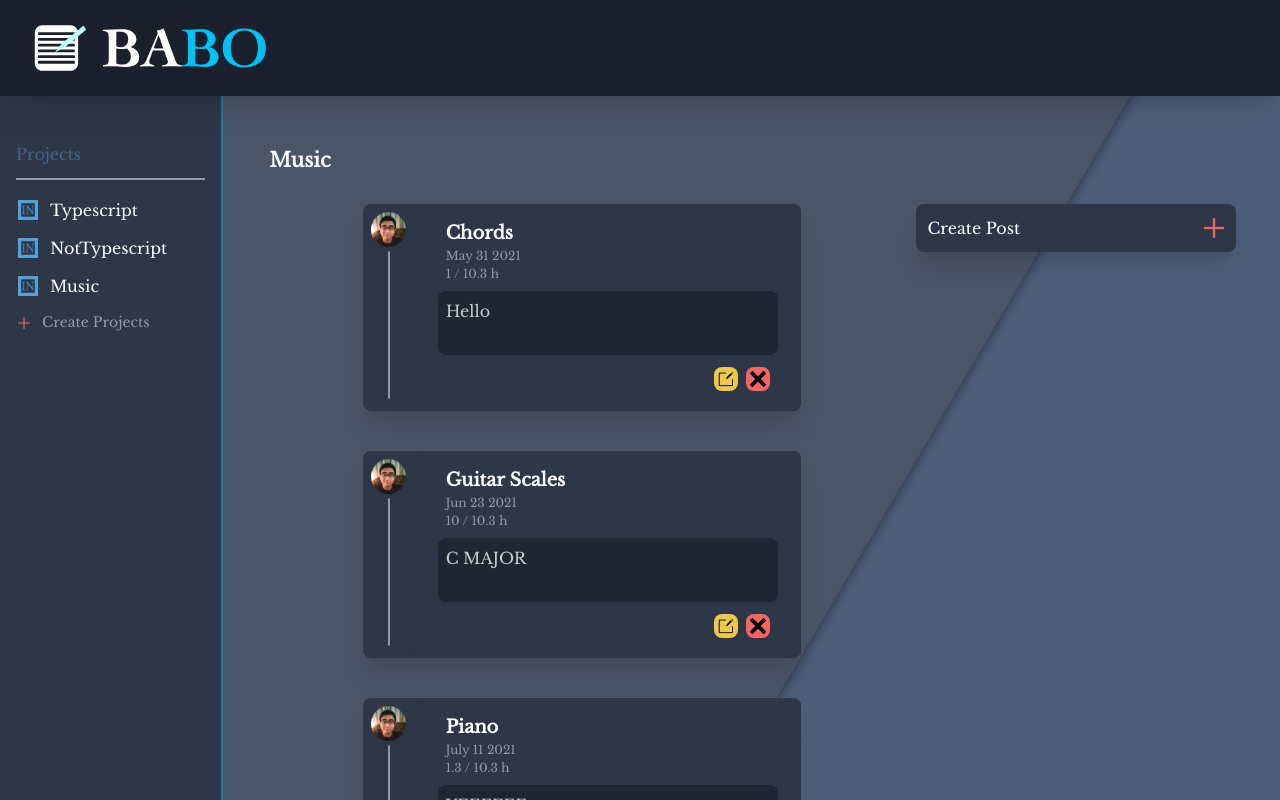
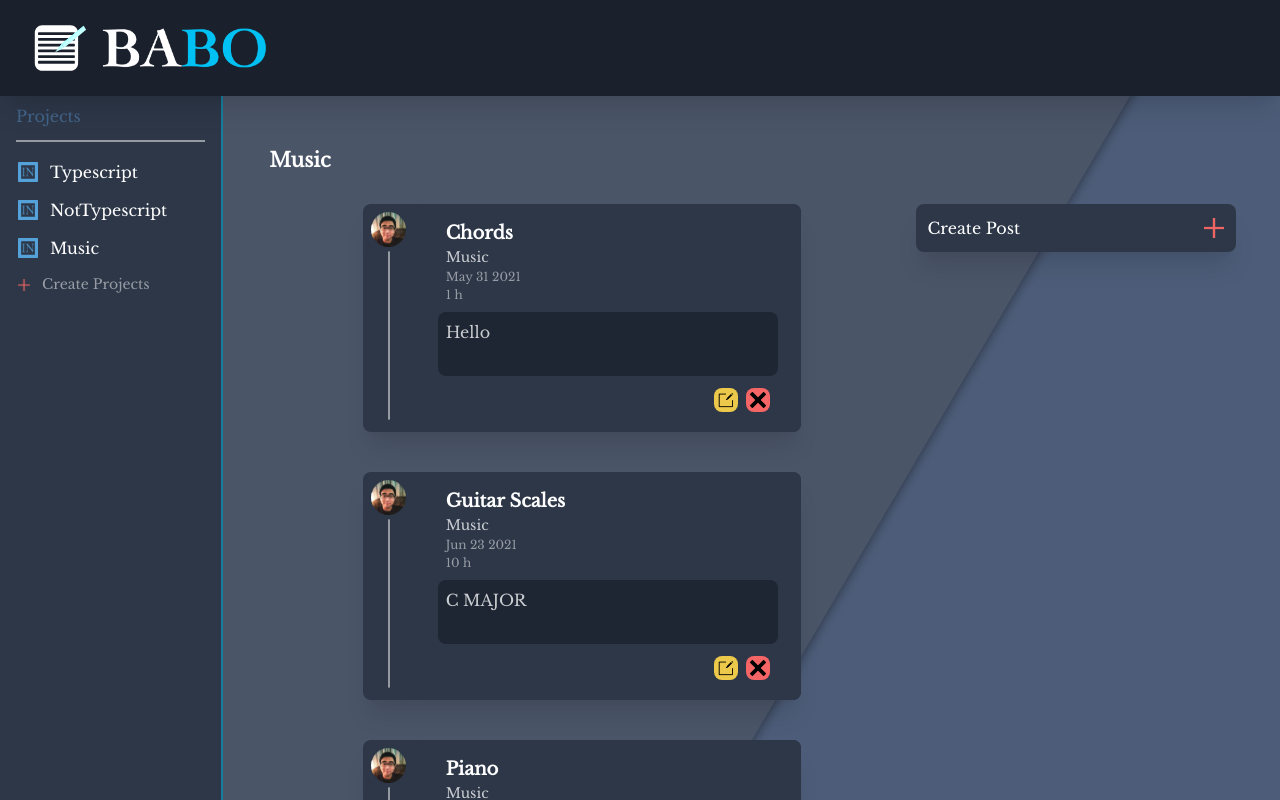
Before and after one commit to JamesTLopez/Babo, a React (Create React App) app: page /dashboard/projects/Music in a window 1280 px wide. Built offline with nearby package versions, Linux system fonts and the light colour scheme; a web font is replaced by a local one.

Commit message:
delete issue fixed

```diff
--- a/src/assets/App.css
+++ b/src/assets/App.css
@@ -740,7 +740,6 @@ body,
 
 @media (min-width: 660px) {
   .tab {
-    margin-top: 96px;
     border-right: #00c2f381 2px solid;
   }
 }
@@ -802,7 +801,7 @@ body,
 .project-nav h1 {
   font-size: 1rem;
   padding: 6px 0px 6px 0px;
-  margin-top: 20px;
+  margin-top: 30px;
   text-align: center;
   color: #43658b;
 }
@@ -844,6 +843,58 @@ body,
   min-width: 330px;
 }
 
+.card {
+  height: 300px;
+  width: 400px;
+  border-radius: 10px;
+  display: -webkit-box;
+  display: -ms-flexbox;
+  display: flex;
+  -webkit-box-orient: vertical;
+  -webkit-box-direction: normal;
+      -ms-flex-direction: column;
+          flex-direction: column;
+  -webkit-box-pack: center;
+      -ms-flex-pack: center;
+          justify-content: center;
+  -webkit-box-align: center;
+      -ms-flex-align: center;
+          align-items: center;
+}
+
+.card label {
+  font-size: 30px;
+  color: white;
+}
+
+.createAnimation {
+  position: relative;
+  -webkit-animation: slideout 0.4s;
+          animation: slideout 0.4s;
+}
+
+@-webkit-keyframes slideout {
+  from {
+    opacity: 0;
+    top: -20px;
+  }
+  to {
+    opacity: 1;
+    top: 0px;
+  }
+}
+
+@keyframes slideout {
+  from {
+    opacity: 0;
+    top: -20px;
+  }
+  to {
+    opacity: 1;
+    top: 0px;
+  }
+}
+
 @-webkit-keyframes fadeIn {
   from {
     opacity: 0;
--- a/src/assets/App.scss
+++ b/src/assets/App.scss
@@ -543,8 +543,10 @@ body,
     top:-45px;
   }
   @media (min-width: 660px) {
-    margin-top: 96px;
+
     border-right: #00c2f381 2px solid;
+
+
   }
   min-width: 223px;
 }
@@ -591,11 +593,14 @@ body,
   h1 {
     font-size: 1rem;
     padding: 6px 0px 6px 0px;
-    margin-top: 20px;
+    margin-top: 30px;
     text-align: center;
     color: #43658b;
   }
   @media (min-width: 660px) {
+
+
+
     .sep {
       border: 1px solid rgba(255, 255, 255, 0.493);
       margin: 6px 0px 6px 0px;
@@ -604,6 +609,7 @@ body,
       font-size: 1rem;
       text-align: left;
     }
+
   }
 }
 .theTop {
@@ -627,6 +633,36 @@ body,
   min-width: 330px;
 }
 
+.card{
+  height: 300px;
+  width: 400px;
+  border-radius: 10px;
+  display: flex;
+  flex-direction: column;
+  justify-content: center;
+  align-items: center;
+  label{
+    font-size: 30px;
+    color:white;
+  }
+}
+
+.createAnimation{
+  position: relative;
+  animation: slideout 0.4s;
+  @keyframes slideout {
+    from {
+      opacity: 0;
+      top: -20px;
+    }
+    to {
+      opacity: 1;
+      top: 0px;
+    }
+  }
+
+}
+
 @keyframes fadeIn {
   from {
     opacity: 0;
--- /dev/null
+++ b/src/components/pages/ErrorHandler.tsx
@@ -0,0 +1,18 @@
+import React from 'react'
+
+interface errorMessage {
+    message:string;
+}
+
+const Error:React.FC<errorMessage> = ({message}) => {
+    return (
+        <div className=" h-full w-full flex justify-center items-center">
+            <div className="card bg-gray-800 shadow-lg">
+            <label>{message}</label>
+            </div>
+
+        </div>
+    )
+}
+
+export default Error
--- a/src/components/posts/Createpost.tsx
+++ b/src/components/posts/Createpost.tsx
@@ -54,12 +54,12 @@ function Createpost() {
                 </div>
               </div>
               {active ? (
-                <div className="fadeIn p-3 flex items-center justify-center w-full">
+                <div className="createAnimation p-3 flex items-center justify-center w-full">
                   <Formik
                     initialValues={postValues}
                     onSubmit={(values) => {
 
-                      values.id = post[0].posts.length +1;
+                      values.id = post[0].posts.length + 1;
                       dispatch({title:id,payload:values,type:"CREATE_POST"})
                     }}
                   >
--- a/src/components/posts/Post.tsx
+++ b/src/components/posts/Post.tsx
@@ -8,7 +8,7 @@ import { Consumer } from "../../context/context";
 import UpdatePost from "./UpdatePost";
 
 interface postValues {
-  id: number;
+  ids: number;
   title: string;
   hours: number;
   date: string;
@@ -17,7 +17,7 @@ interface postValues {
 }
 
 const Post: React.FC<postValues> = ({
-  id,
+  ids,
   title,
   hours,
   date,
@@ -27,14 +27,15 @@ const Post: React.FC<postValues> = ({
   let [activate, setActivate] = useState<boolean>(false);
   let [deletes, setDelete] = useState<boolean>(true);
   let [postValues] = useState<postValues>({
-    id: id,
+    ids: ids,
     title: title,
     hours: hours,
     date: date,
     description: description,
   });
 
-  let { projectName }: any = useParams();
+  let { id }: any = useParams();
+
 
   return (
     <Consumer>
@@ -61,10 +62,10 @@ const Post: React.FC<postValues> = ({
                           <h2 className="text-lg font-bold opacity-100">
                             {postValues.title}
                           </h2>
-                          <h2 className="text-sm opacity-75">{projectName}</h2>
+                          <h2 className="text-sm opacity-75">{id}</h2>
                           <h2 className="opacity-50">{postValues.date}</h2>
                           <h2 className="opacity-50">
-                            {postValues.hours} / 10.3 h
+                            {postValues.hours} h
                           </h2>
                         </div>
                       </div>
@@ -78,7 +79,7 @@ const Post: React.FC<postValues> = ({
                     </>
                   ) : (
                     <UpdatePost
-                      id={postValues.id}
+                      id={postValues.ids}
                       title={postValues.title}
                       date={postValues.date}
                       hours={postValues.hours}
@@ -106,7 +107,7 @@ const Post: React.FC<postValues> = ({
                           onClick={() => {
                             setDelete(!deletes);
                             dispatch({
-                              title: projectName,
+                              title: id,
                               payload: `${postValues.title}`,
                               type: "DELETE_POST",
                             });
--- a/src/components/posts/Posts.tsx
+++ b/src/components/posts/Posts.tsx
@@ -22,7 +22,7 @@ const Posts: React.FC = () => {
                 className="flex items-center flex-col w-full"
                 key={post.title || post.hours || post.date || post.description}
               >
-                <Post id={post.id} title={post.title} hours={post.hours} date={post.date} description={post.description}/>
+                <Post ids={post.id} title={post.title} hours={post.hours} date={post.date} description={post.description}/>
               </div>
             ))}
           </div>
--- a/src/components/projects/Project.tsx
+++ b/src/components/projects/Project.tsx
@@ -1,7 +1,8 @@
-import React from "react";
+import React  from "react";
 import Createpost from "../posts/Createpost";
 import Posts from "../posts/Posts";
 import { useParams } from "react-router-dom";
+import ErrorHandler from "../pages/ErrorHandler";
 
 const Project: React.FC<any> = ({ state }) => {
   let { id }: any = useParams();
@@ -10,8 +11,11 @@ const Project: React.FC<any> = ({ state }) => {
   let posts = allProjects.filter((x: any) => x.title === id);
   let projectPosts = posts[0];
 
+
+  if (projectPosts === undefined) {
+    return <ErrorHandler message='Project does not exist' />;
+  } else {
     return (
-
       <div key={projectPosts.title} className="p-10 relative flex flex-col">
         <div className="sm:flex items-center hidden h-12">
           <div className="fixed p-4">
@@ -30,6 +34,7 @@ const Project: React.FC<any> = ({ state }) => {
         </div>
       </div>
     );
+  }
 };
 
 export default Project;
--- a/src/context/context.tsx
+++ b/src/context/context.tsx
@@ -18,22 +18,19 @@ export const projectsReducer = (state: any, action: any) => {
         allProject: state.allProjects.push(action.payload),
       };
     case "UPDATE_PROJECT":
-
-      state.allProjects.map((x:any) => {
-        if(x.title === action.title){
+      state.allProjects.map((x: any) => {
+        if (x.title === action.title) {
           x.title = action.payload;
           return x;
-        }else{
+        } else {
           return x;
         }
-      })
+      });
 
-      console.log(state)
       return {
         ...state,
       };
     case "CREATE_POST":
-
       state.allProjects.map((x: any) => {
         if (x.title === action.title) {
           let news = { ...x };
@@ -44,37 +41,34 @@ export const projectsReducer = (state: any, action: any) => {
         }
       });
 
-
       return {
-        ...state
+        ...state,
       };
     case "UPDATE_POST":
-
-
-      let changedPost = state.allProjects.filter((x: any) => x.title === action.title)[0].posts;
-      let feak = changedPost.map((x:any) => {
-        if(x.id === action.id){
-
-          return action.payload
-        }else{
-          return x
-        }
-      })
-
-        state.allProjects.map((x:any) =>{
-        if(x.title === action.title){
-            x.posts = feak;
-          return x
-        }else{
-
+      let changedPost = state.allProjects.filter(
+        (x: any) => x.title === action.title
+      )[0].posts;
+      let feak = changedPost.map((x: any) => {
+        if (x.id === action.id) {
+          return action.payload;
+        } else {
           return x;
         }
+      });
 
-      })
+      state.allProjects.map((x: any) => {
+        if (x.title === action.title) {
+          x.posts = feak;
+          return x;
+        } else {
+          return x;
+        }
+      });
       return {
-        ...state
+        ...state,
       };
     case "DELETE_POST":
+      console.log(action.title)
       let post = state.allProjects.map((x: any) => {
         if (x.title === action.title) {
           let news = { ...x };
@@ -84,6 +78,8 @@ export const projectsReducer = (state: any, action: any) => {
           return x;
         }
       });
+
+
       return {
         ...state,
         allProjects: post,
--- a/src/context/state.tsx
+++ b/src/context/state.tsx
@@ -31,35 +31,35 @@ export let myPosts:postValues[] =[
         title:"James",
         hours:2,
         date:"September 21 2020",
-        description:""
+        description:"Example"
     },
     {
         id:2,
         title:"Generics Review",
         hours:10,
         date:"April 10 2020",
-        description:""
+        description:"Refresh oop"
     },
     {
         id:3,
         title:"Creating Types",
         hours:1.3,
         date:"June 11 2020",
-        description:""
+        description:"refresher"
     },
     {
         id:4,
         title:"Implementing Interface",
         hours:4,
         date:"November 23 2020",
-        description:""
+        description:"refresher"
     },
     {
         id:5,
         title:"Start Project",
         hours:2.6,
         date:"December 1 2020",
-        description:""
+        description:"Babo"
     },
 
 ]
```
Also changed, not shown: src/components/pages/Home.tsx (+8 -11 lines), src/components/projects/projectComponents/ProjectForm.tsx (deleted, +0 -11 lines), 1 other file (tests, documents, lock files or other folders). Lines whose indentation alone changed are shown as unchanged.
